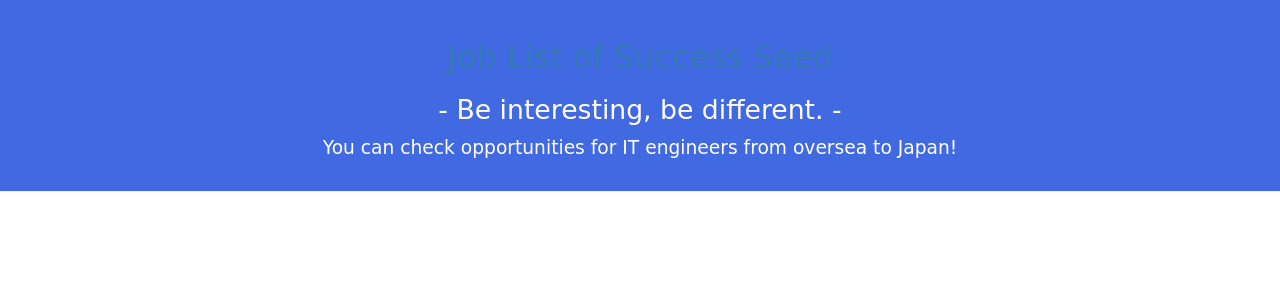
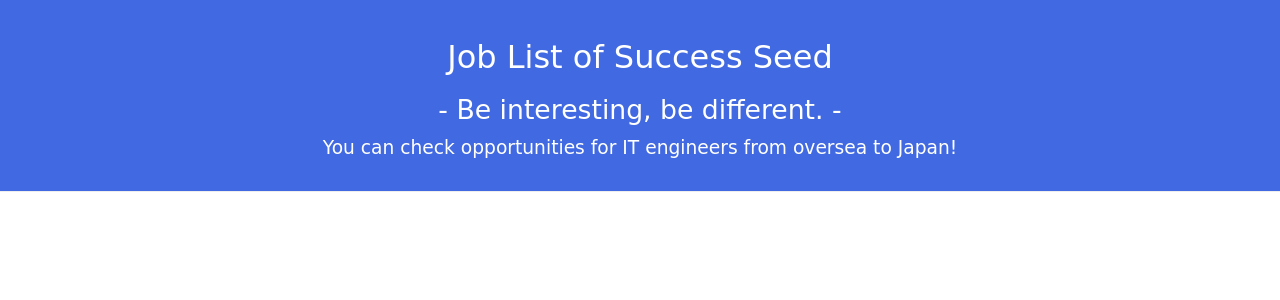
Before and after one commit to zukataku/Django-blog, a Django app: page / in a window 1280 px wide. Shown: the top 300 px of the page. Run offline with Django 3.2, Linux system fonts and the light colour scheme; data that the repository does not hold is empty; some libraries are stand-ins or nearby versions.

Commit message:
check css6

```diff
--- a/blog/static/css/blog.css
+++ b/blog/static/css/blog.css
@@ -8,6 +8,7 @@
 .page-header h1, .page-header h1 a, .page-header h1 a:visited, .page-header h1 a:active {
     font-size: 24pt;
     text-align: center;
+    color: #ffffff;
 }
 
 .page-header h2{
@@ -22,10 +23,9 @@
 
 .content {
     position: relative;
-    height: 10%;
-    max-height: 100px;
+    max-height: 20px;
     width: 80%;
-    max-width: 1000px;
+    max-width: 800px;
     margin: 0 auto;
 }
 
```
